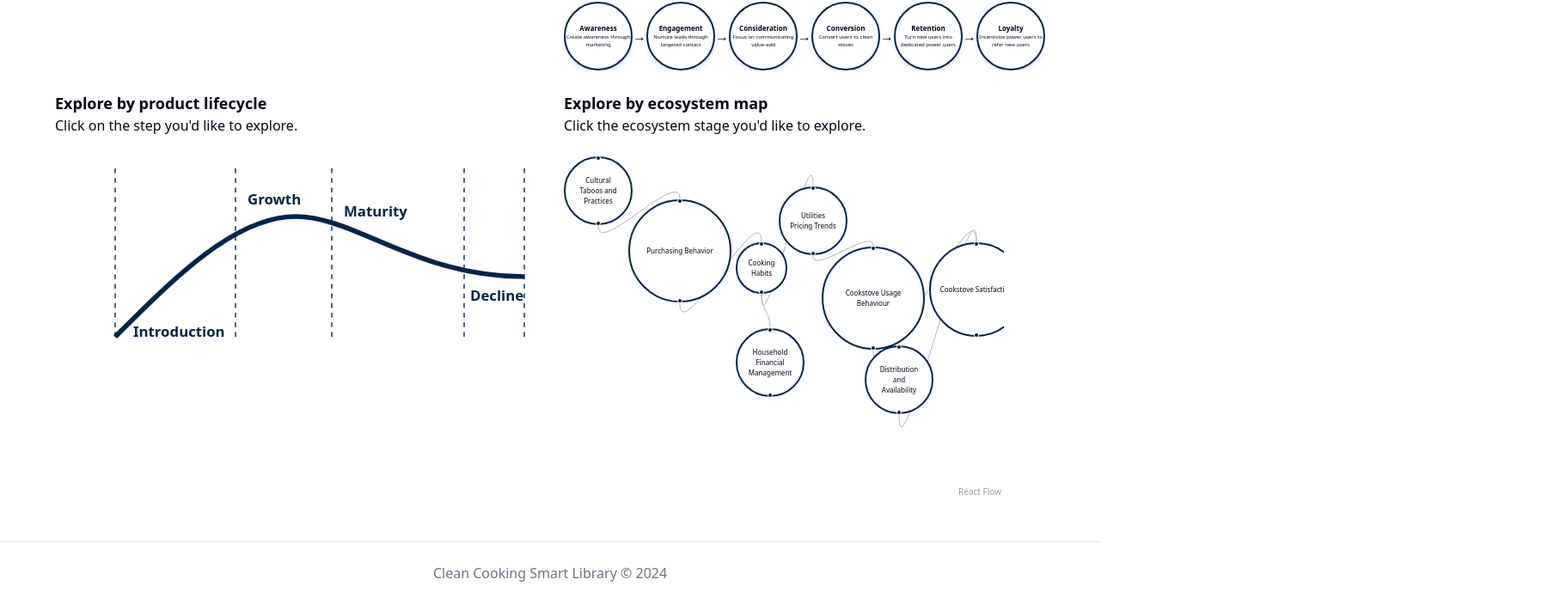
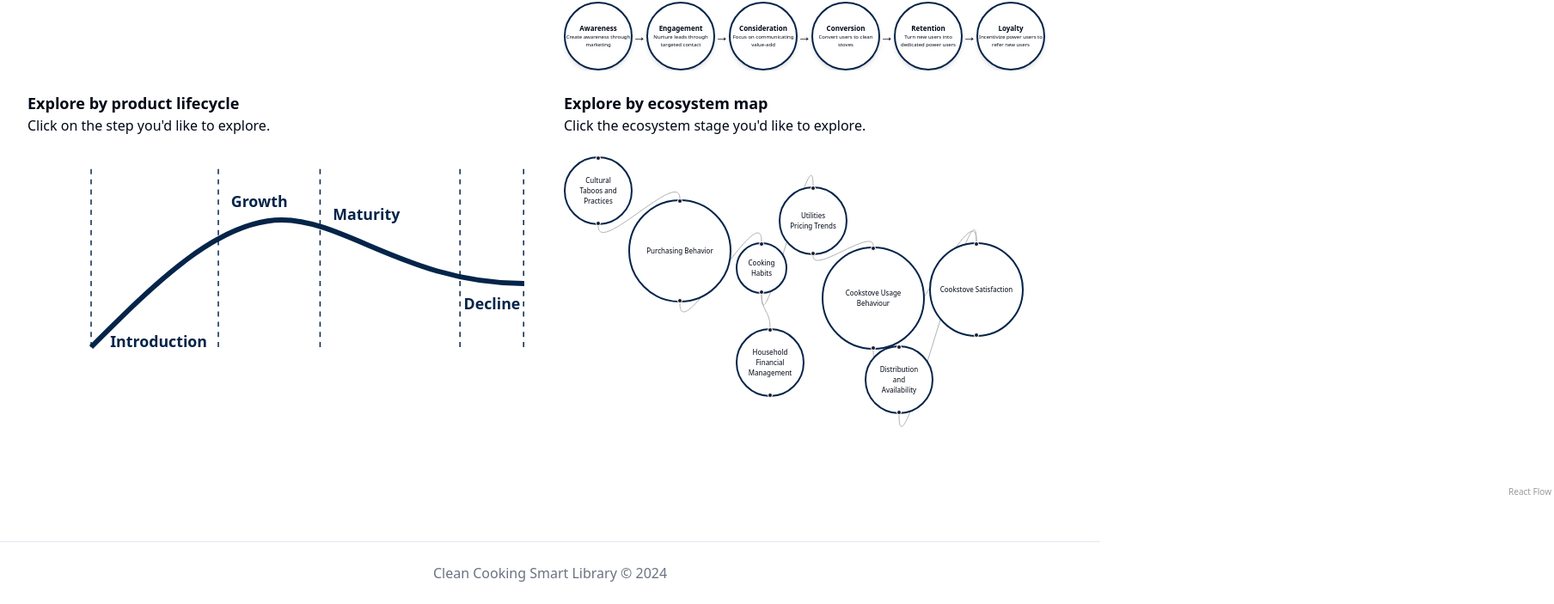
Before and after one commit to Clean-Cooking-Alliance/smart-library, a React (Vite) app in the folder frontend/: page / in a window 1280 px wide. Shown: the part 456-1159 px from the top of the page at 86% size, 1808 px wide, since content can reach past the window. Built offline with nearby package versions, Linux system fonts and the light colour scheme.

Commit message:
small alignment fixes

```diff
--- a/frontend/src/components/ui/ecosystemmap.tsx
+++ b/frontend/src/components/ui/ecosystemmap.tsx
@@ -50,7 +50,7 @@ const FlowDiagram: React.FC<EcosystemMapProps> = ({ setSearchQuery }) => {
       { id: 'e6-8', source: '6', target: '8' },
       { id: 'e7-8', source: '7', target: '8' },
     ];
-    return (<div style={{ width: '40vw', height: '50vh' }}> <ReactFlow nodes={initialNodes} edges={initialEdges} style={styles} zoomOnScroll={false}
+    return (<div style={{ width: '90vw', height: '50vh' }}> <ReactFlow nodes={initialNodes} edges={initialEdges} style={styles} zoomOnScroll={false}
       zoomOnPinch={false}
       zoomOnDoubleClick={false}
       panOnScroll={false} // Optional: Allows panning
--- a/frontend/src/components/ui/productlifecycleline.tsx
+++ b/frontend/src/components/ui/productlifecycleline.tsx
@@ -65,7 +65,7 @@ const LineCurve: React.FC<ProductLifecycleProps> = ({ setSearchQuery }) => {
         <text x="240" y="50" fill="#042449" fontSize="12" fontWeight="bold" onClick={() => handleStepClick("Maturity")}>
           Maturity
         </text>
-        <text x="345" y="120" fill="#042449" fontSize="12" fontWeight="bold" onClick={() => handleStepClick("Decline")}>
+        <text x="343" y="120" fill="#042449" fontSize="12" fontWeight="bold" onClick={() => handleStepClick("Decline")}>
           Decline
         </text>
       </svg>
```
